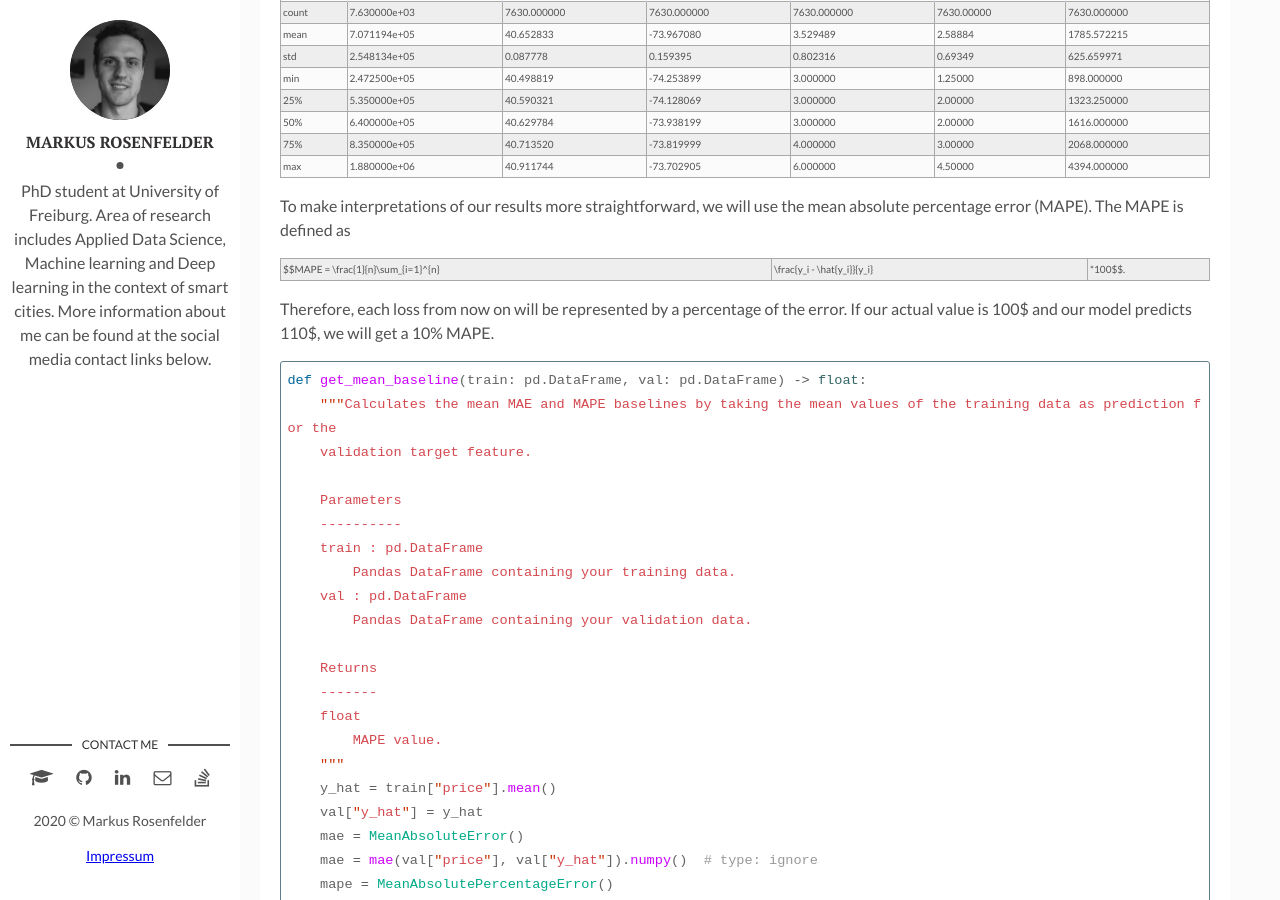
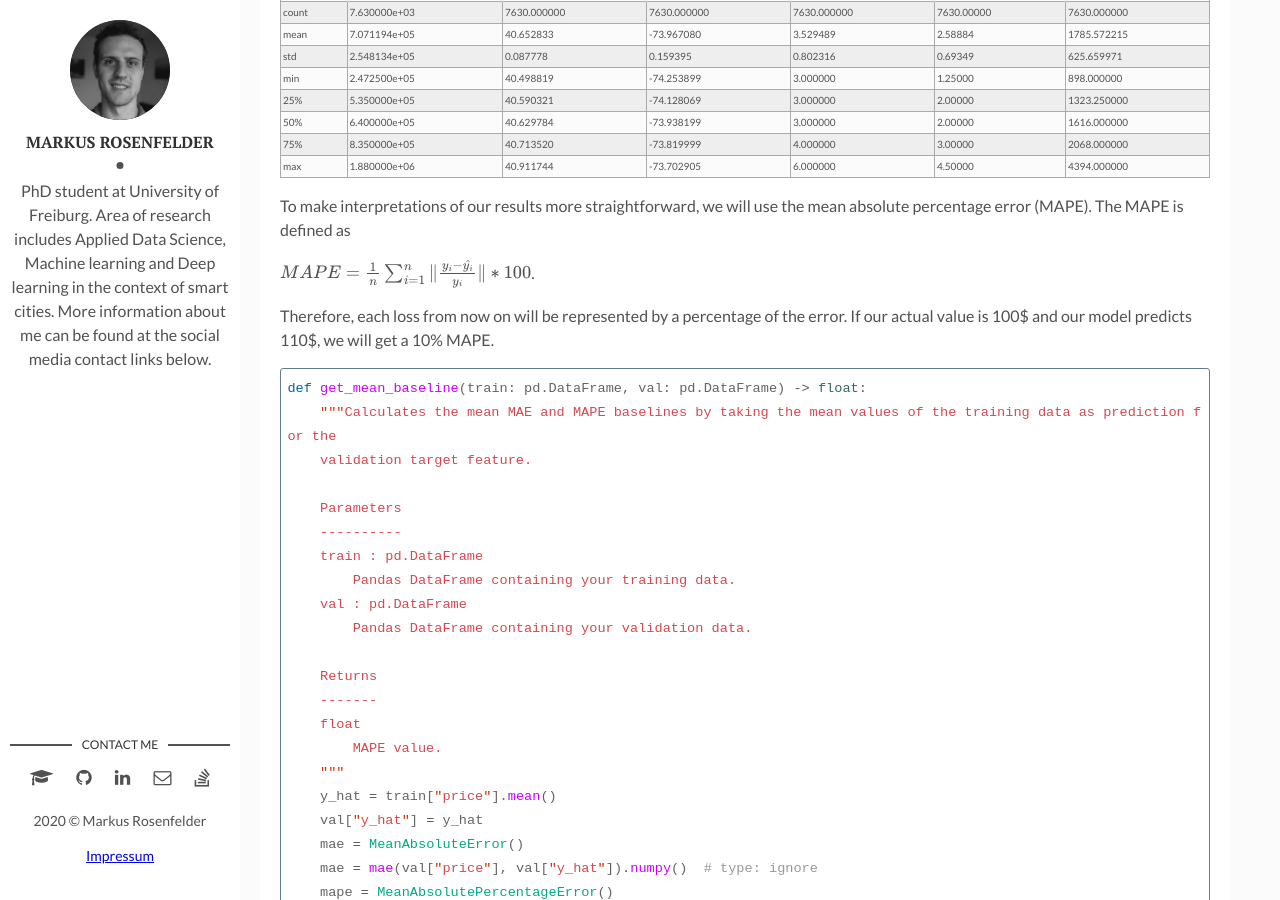
Before and after one commit to MarkusRosen/markusrosen.github.io, a Jekyll site: the page built from _posts/2020-10-19-keras-regression-efficient-net.md, in a window 1280 px wide and 900 px high, scrolled down 6976 px. Built offline with Jekyll 4.4.1, drawn with Linux system fonts in a browser that asks for light colours; comment, search, counter and statistics services are not loaded.

```diff
--- a/_posts/2020-10-19-keras-regression-efficient-net.md
+++ b/_posts/2020-10-19-keras-regression-efficient-net.md
@@ -216,7 +216,7 @@ We can also better understand our data by taking a look into our training DataFr
 
 To make interpretations of our results more straightforward, we will use the mean absolute percentage error (MAPE). The MAPE is defined as
 
-$$MAPE = \frac{1}{n}\sum_{i=1}^{n} |\frac{y_i - \hat{y_i}}{y_i}|*100$$.
+$$MAPE = \frac{1}{n}\sum_{i=1}^{n} \|\frac{y_i - \hat{y_i}}{y_i}\|*100$$.
 
 Therefore, each loss from now on will be represented by a percentage of the error. If our actual value is 100\$ and our model predicts 110\$, we will get a 10% MAPE.
 
```
